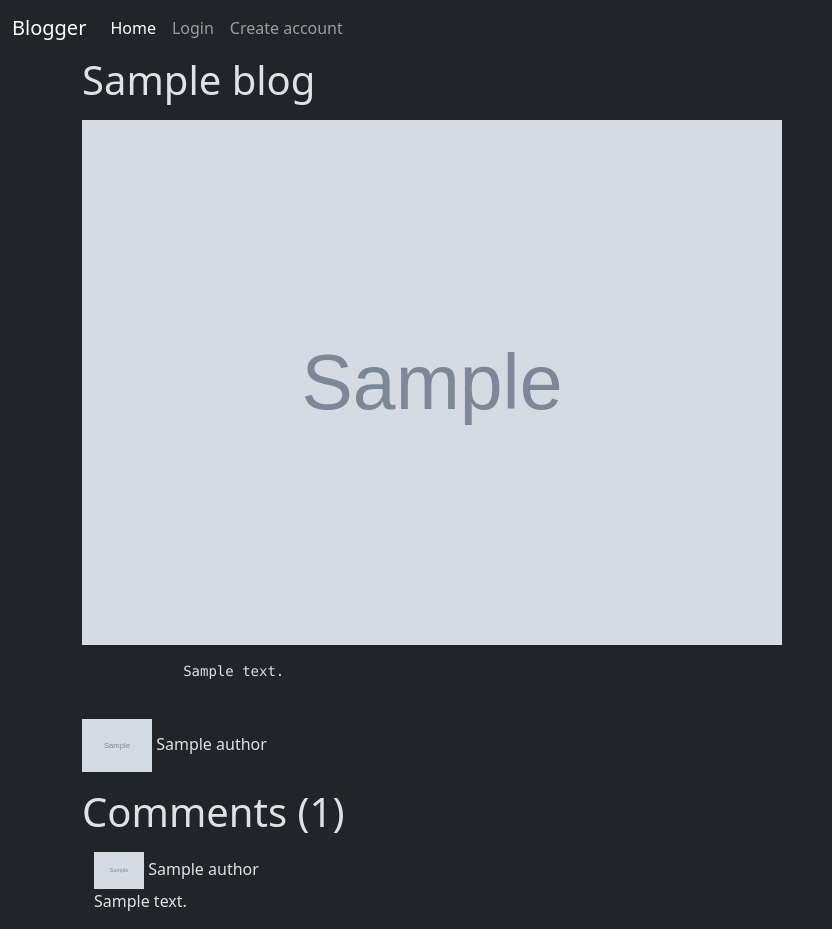
After one commit to prabir227/blogging_website, a Node project: template views/blog.ejs in a window 1280 px wide. The commit adds this page. Shown: the whole page, without its empty margins (0-832 px from the left). Run offline with Node 20 templates, Linux system fonts and the light colour scheme; the template is opened without the code that fills it: most values are stand-ins (such as "Sample title", 1, 10 or a date in 2020); grey boxes marked "Sample" are stand-in pictures; some libraries are stand-ins or nearby versions.

Commit message:
almost finished the application

```diff
--- a/models/blog.js
+++ b/models/blog.js
@@ -1,4 +1,4 @@
-const {Schema, Model, model} = require('mongoose');
+const {Schema, model} = require('mongoose');
 
 const blogSchema = new Schema({
     title :{
@@ -14,7 +14,7 @@ const blogSchema = new Schema({
     },
     author:{
         type: Schema.Types.ObjectId,
-        ref: 'User'
+        ref: "User"
     }
 }, {timestamps: true});
 
--- a/package.json
+++ b/package.json
@@ -4,7 +4,8 @@
   "description": "",
   "main": "index.js",
   "scripts": {
-    "test": "echo \"Error: no test specified\" && exit 1"
+    "start" : "node app.js",
+    "dev" : "nodemon app.js"
   },
   "author": "",
   "license": "ISC",
--- /dev/null
+++ b/views/blog.ejs
@@ -0,0 +1,61 @@
+<!DOCTYPE html>
+<html lang="en" data-bs-theme="dark">
+<head>
+    <%- include('./partials/head.ejs') %>
+    <title>Blog</title>
+</head>
+<body>
+    <%- include('./partials/script.ejs') %>
+    <%- include('./partials/nav.ejs') %>
+    <div class = "container">
+        <h1>
+            <%= blog.title %>
+        </h1>
+
+
+    </div>
+    <div class = "container mt-3">
+        <img src="<%= blog.coverImageURL %>" alt="" style="width: 700px">
+    </div>
+    <div class ="container mt-3">
+        <pre style="white-space: pre-wrap; word-wrap: break-word;">
+            <%= blog.body %>
+            </pre>
+
+
+    </div>
+    <div class = "container mb-3">
+        <img src="<%= blog.author.profileImageURL %>" alt="" style = "width: 70px;">
+        <span> <%= blog.author.name %></span>
+    </div>
+    <div class="container mt-3">
+    <h1>
+        Comments (<%= comments.length %>)
+    </h1>
+    <% comments.forEach(comment => { %>
+        <div class="container mt-3">
+            <img src="<%= comment.author.profileImageURL %>" alt="" style = "width: 50px;">
+            <span> <%= comment.author.name %></span>
+            <br>
+            <p>
+                <%= comment.comment %>
+            </p>
+        </div>
+    <% }) %>
+</div>
+    <% if (locals.user) { %>
+    <form action="comment/<%= blog._id %>" method="post">
+    <div class="container">
+
+
+        <div class="container mb-3">
+            <input type="text" class = "form-control" name = "comment" aria-describedby="comment" placeholder="write your comment here">
+        </div>
+        <button type="submit" class ="btn btn-primary">
+            Add
+        </button>
+    </div>
+    </form>
+    <% } %>
+</body>
+</html>
--- a/views/home.ejs
+++ b/views/home.ejs
@@ -13,7 +13,7 @@
                 <img src="<%=blog.coverImageURL%>" class="card-img-top" alt="...">
                 <div class="card-body">
                   <h5 class="card-title"><%= blog.title%></h5>
-                  <p class="card-text"><%= blog.body%></p>
+
                   <a href="/blog/<%=blog._id%>" class="btn btn-primary">View Blog</a>
                 </div>
               </div>
```
Also changed, not shown: models/comment.js (added, +20 -0 lines), routes/blog.js (+21 -0 lines), app.js (renamed from index.js), 4 other files.
